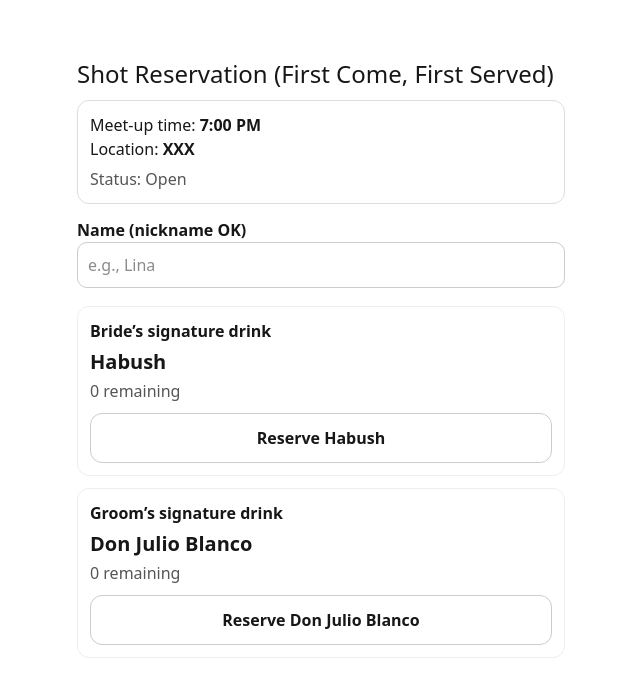
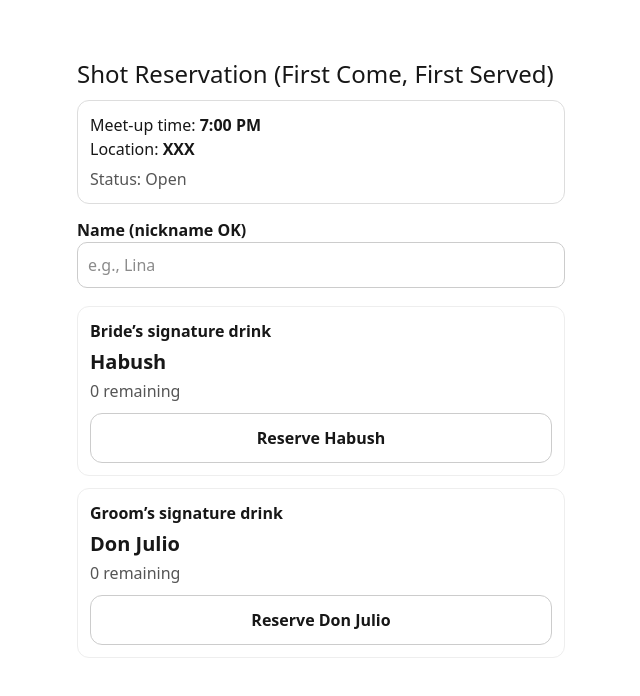
Before and after one commit to Marinchama/wedding-shot, a Next.js app: page / in a window 1280 px wide. Shown: the top 696 px of the page, without its empty margins (319-959 px from the left). Built offline with nearby package versions, Linux system fonts and the light colour scheme; no server answers; the database is empty.

Commit message:
Update page.tsx

```diff
--- a/app/page.tsx
+++ b/app/page.tsx
@@ -84,7 +84,7 @@
   const brideDrinkName = "Habush";
 
   const groomTitle = "Groom’s signature drink";
-  const groomDrinkName = "Don Julio Blanco";
+  const groomDrinkName = "Don Julio";
 
   return (
     <main style={{ maxWidth: 520, margin: "40px auto", padding: 16, fontFamily: "system-ui" }}>
```
